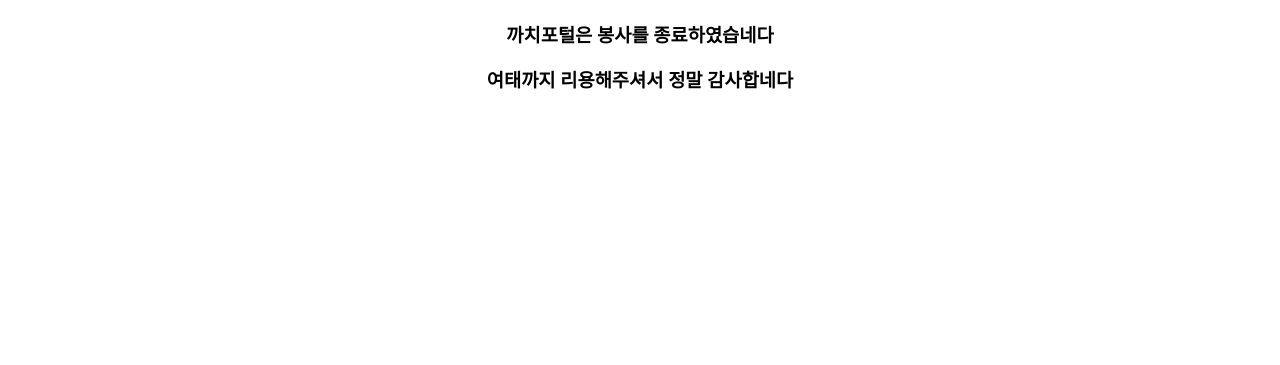
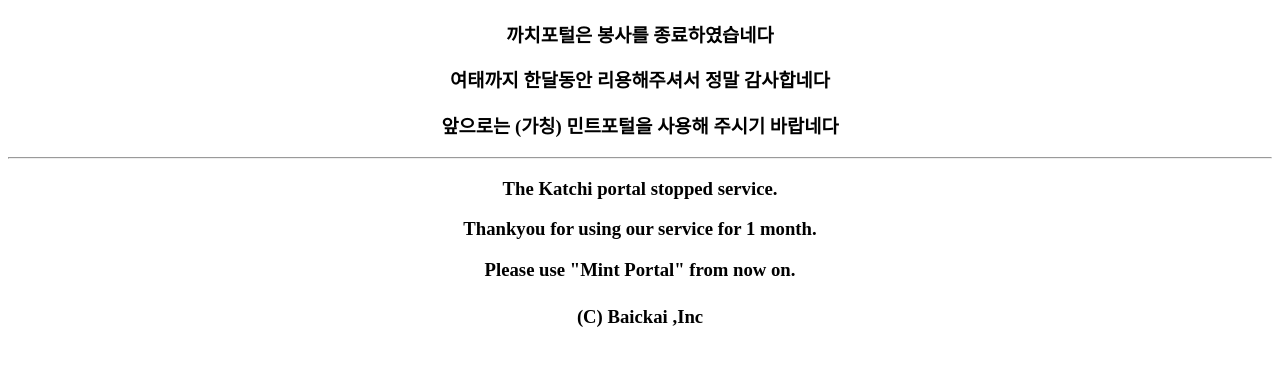
Before and after one commit to HexagonWin/portal, a plain HTML site: page index.html in a window 1280 px wide. Shown: the part 335-700 px from the top of the page. Drawn offline with Linux system fonts and the light colour scheme.

Commit message:
Update index.html

```diff
--- a/index.html
+++ b/index.html
@@ -7,7 +7,14 @@
 <body>
 <center><img src="http://portal.archve.ga/katchiportal.png" alt="까치포털"></center>
 <center><H3>까치포털은 봉사를 종료하였습네다</H3></center>
-<center><H3>여태까지 리용해주셔서 정말 감사합네다</H3></center>
+<center><H3>여태까지 한달동안 리용해주셔서 정말 감사합네다</H3></center>
+<center><H3>앞으로는 (가칭) 민트포털을 사용해 주시기 바랍네다</h3></center>
+<hr>
+<center><H3>The Katchi portal stopped service.</H3></center>
+<center><H3>Thankyou for using our service for 1 month.</H3></center>
+<center><H3>Please use "Mint Portal" from now on.
+<center><H4>(C) Baickai ,Inc</H4></center>
+
 
 </body>
 </html>
```
